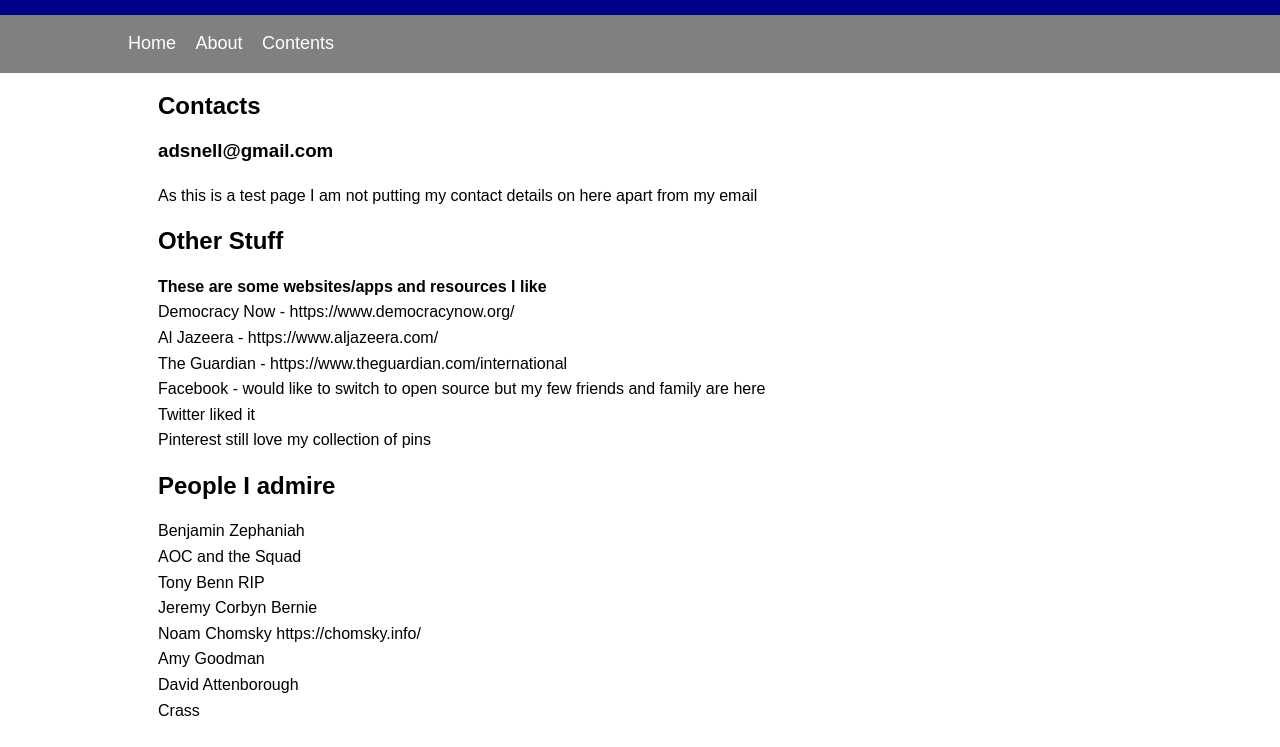
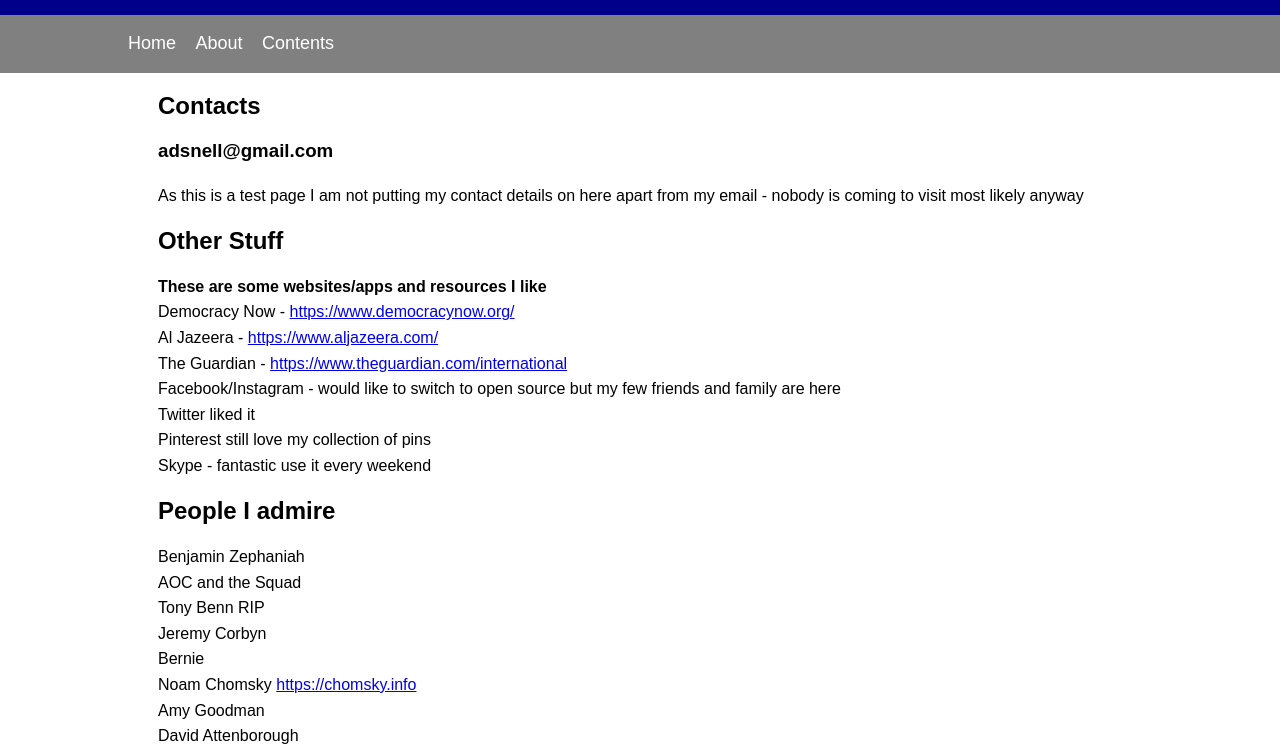
Before and after one commit to adsnell/herbsandspices, a plain HTML site: page contact.html in a window 1280 px wide. Shown: the part 53-800 px from the top of the page. Drawn offline with Linux system fonts and the light colour scheme.

Commit message:
another commit

```diff
--- a/contact.html
+++ b/contact.html
@@ -33,24 +33,25 @@
       <section id="main">
         <h1>Contacts</h1>
         <h3>adsnell@gmail.com</h3>
-        <p>As this is  a test page I am not putting my contact details on here apart from my email</p>
+        <p>As this is  a test page I am not putting my contact details on here apart from my email - nobody is coming to visit most likely anyway</p>
 
         <h1>Other Stuff</h1>
         <p><strong>These are some websites/apps and resources I like</strong><br>
-           Democracy Now - https://www.democracynow.org/<br>
-           Al Jazeera - https://www.aljazeera.com/<br>
-           The Guardian - https://www.theguardian.com/international<br>
-           Facebook - would like to switch to open source but my few friends and family are here<br>
+           Democracy Now - <a href =https://www.democracynow.org/>https://www.democracynow.org/</a><br>
+           Al Jazeera - <a href =https://www.aljazeera.com/>https://www.aljazeera.com/</a><br>
+           The Guardian - <a href =https://www.theguardian.com/international/>https://www.theguardian.com/international</a><br>
+           Facebook/Instagram - would like to switch to open source but my few friends and family are here<br>
            Twitter liked it<br>
            Pinterest still love my collection of pins<br>
+           Skype - fantastic use it every weekend
 
         <h1>People I admire</h1>
            Benjamin Zephaniah<br>
            AOC and the Squad<br>
            Tony Benn RIP<br>
-           Jeremy Corbyn
+           Jeremy Corbyn<br>
            Bernie<br>
-           Noam Chomsky https://chomsky.info/<br>
+           Noam Chomsky <a href =https://chomsky.info>https://chomsky.info</a><br>
            Amy Goodman<br>
            David Attenborough<br>
            Crass<br>
```
